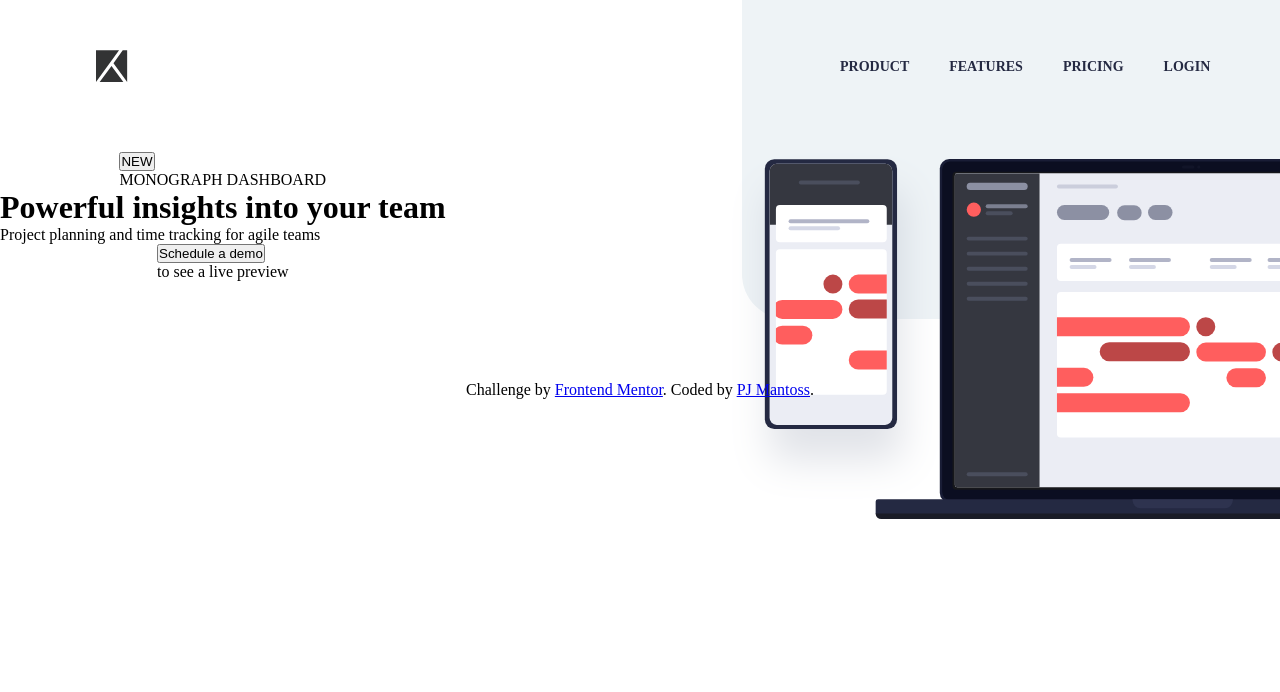
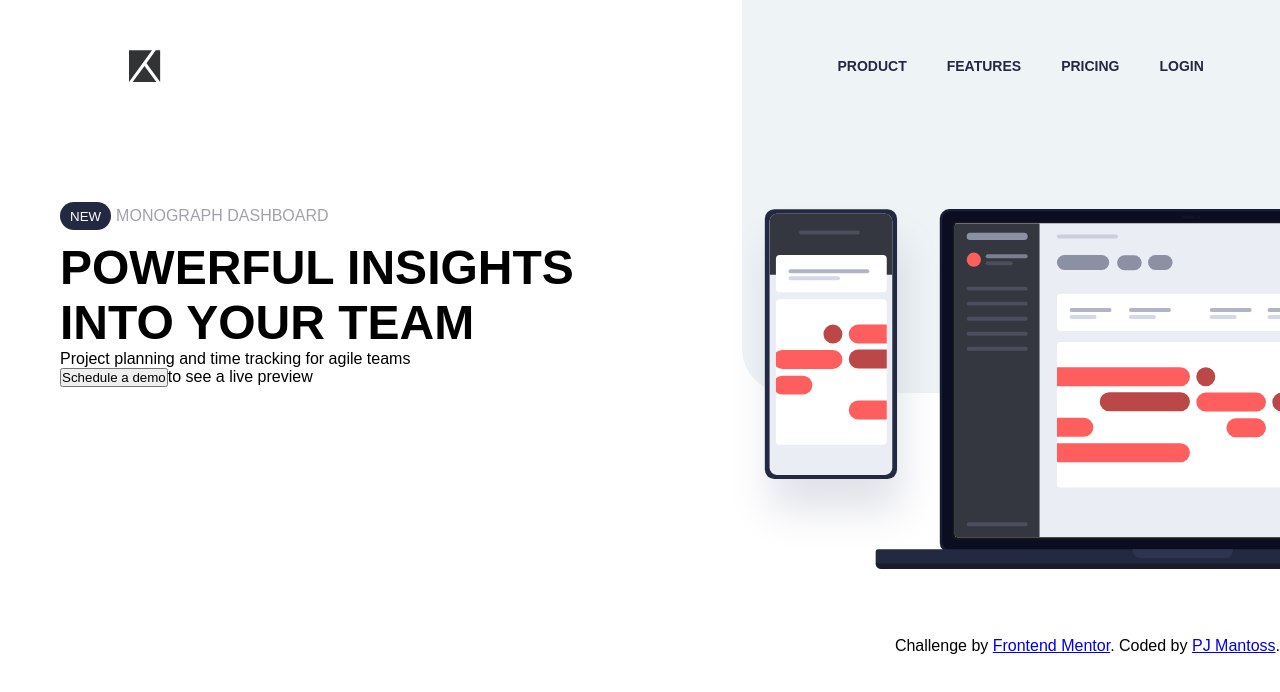
Before and after one commit to PJMantoss/project_tracking, a plain HTML site: page index.html in a window 1280 px wide. Shown: the top 692 px of the page. Drawn offline with Linux system fonts and the light colour scheme.

Commit message:
update index and styling

```diff
--- a/index.html
+++ b/index.html
@@ -26,15 +26,15 @@
 
         <main>
             <div class="main-info">
-                <div>
+                <div class="dashboard">
                     <button>NEW</button>
                     <p>MONOGRAPH DASHBOARD</p>
                 </div>
-                <div>
+                <div class="insights">
                     <h1>Powerful insights into your team</h1>
                     <p>Project planning and time tracking for agile teams</p>
                 </div>
-                <div>
+                <div class="preview">
                     <button type="submit">Schedule a demo</button>
                     <p>to see a live preview</p>
                 </div>
--- a/style.css
+++ b/style.css
@@ -3,6 +3,9 @@
     margin: 0px;
     padding: 0px;
 }
+
+@import url('https://fonts.googleapis.com/css?family=Barlow+Condensed&display=swap');
+@import url('https://fonts.googleapis.com/css?family=Barlow&display=swap');
 
 html {
     scroll-behavior: smooth;
@@ -13,6 +16,7 @@ body {
     box-sizing: border-box;
     position: relative;
     overflow-x: hidden;
+    font-family: 'Barlow Condensed', sans-serif;
 }
 
 img {
@@ -34,17 +38,15 @@ header {
 header > #logo {
     display: flex;
     align-self: center;
-    margin-left: 20px;
+    margin-left: 50px;
     margin-top: 30px;
     width: 40vw;
-    padding-right: 20px;
 }
 
 header nav {
     display: flex;
     flex-direction: column;
     text-transform: uppercase;
-    margin-left: 20px;
     padding-left: 20px;
 }
 
@@ -73,7 +75,7 @@ nav li a {
     position: absolute;
     background: hsl(207, 33%, 95%);
     width: 42%;
-    height: 80%;
+    height: 60%;
     z-index: -1;
     top: 0;
     right: 0;
@@ -83,7 +85,7 @@ nav li a {
 main {
     display: flex;
     position: relative;
-    margin-top: 50px;
+    margin-top: 100px;
     margin-bottom: 100px;
     width: 100%;
     z-index: 1;
@@ -92,8 +94,52 @@ main {
 main .main-info {
     display: flex;
     flex-direction: column;
-    justify-content: center;
-    align-items: center;
+    justify-content: flex-start;
+    margin-left: 60px;
+
+}
+
+main .dashboard {
+    display: flex;
+    justify-content: flex-start;
+    width: 100%;
+    margin-bottom: 10px;
+}
+
+.dashboard > button {
+    background: hsl(230, 29%, 20%);
+    border: none;
+    border-radius: 15px;
+    color: white;
+    padding: 0 10px;
+}
+
+.dashboard > p {
+    color: hsl(231, 7%, 65%);
+    padding: 5px;
+}
+
+main .insights {
+    display: flex;
+    flex-direction: column;
+    justify-content: flex-start;
+    width: 100%;
+}
+
+.insights > h1 {
+    width: 60%;
+    font-size: 48px;
+    text-transform: uppercase;
+}
+
+.insights > p {
+    width: 40%;
+}
+
+main .preview {
+    display: flex;
+    width: 100%;
+    justify-content: flex-start;
 }
 
 main #device {
@@ -104,11 +150,7 @@ main #device {
 }
 
 footer {
-    position: relative;
     display: flex;
-    justify-content: center;
-    left: 0;
-    bottom: 0;
-    width: 100%;
-    z-index: 1;
+    justify-content: flex-end;
+    margin-top: 250px;
 }
```
